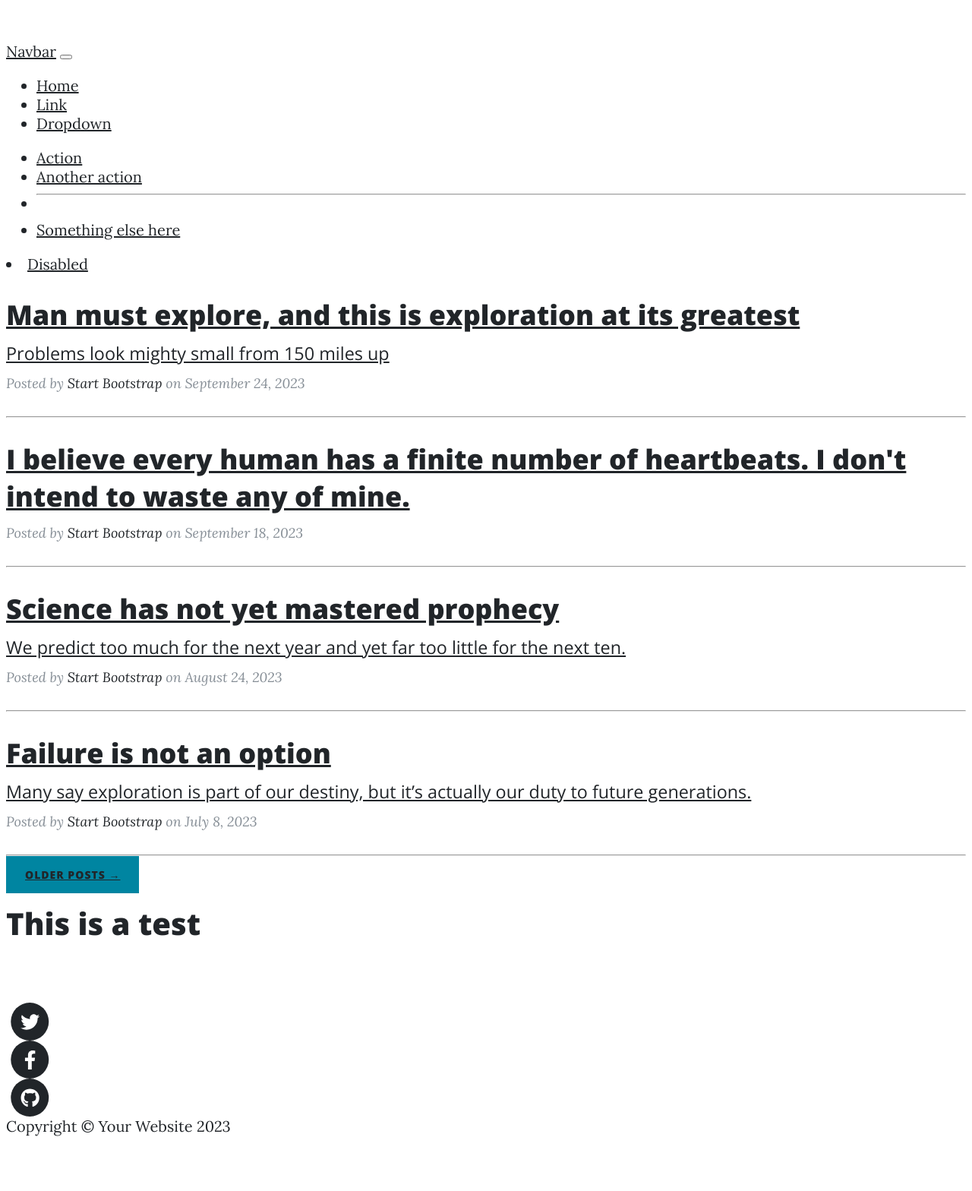
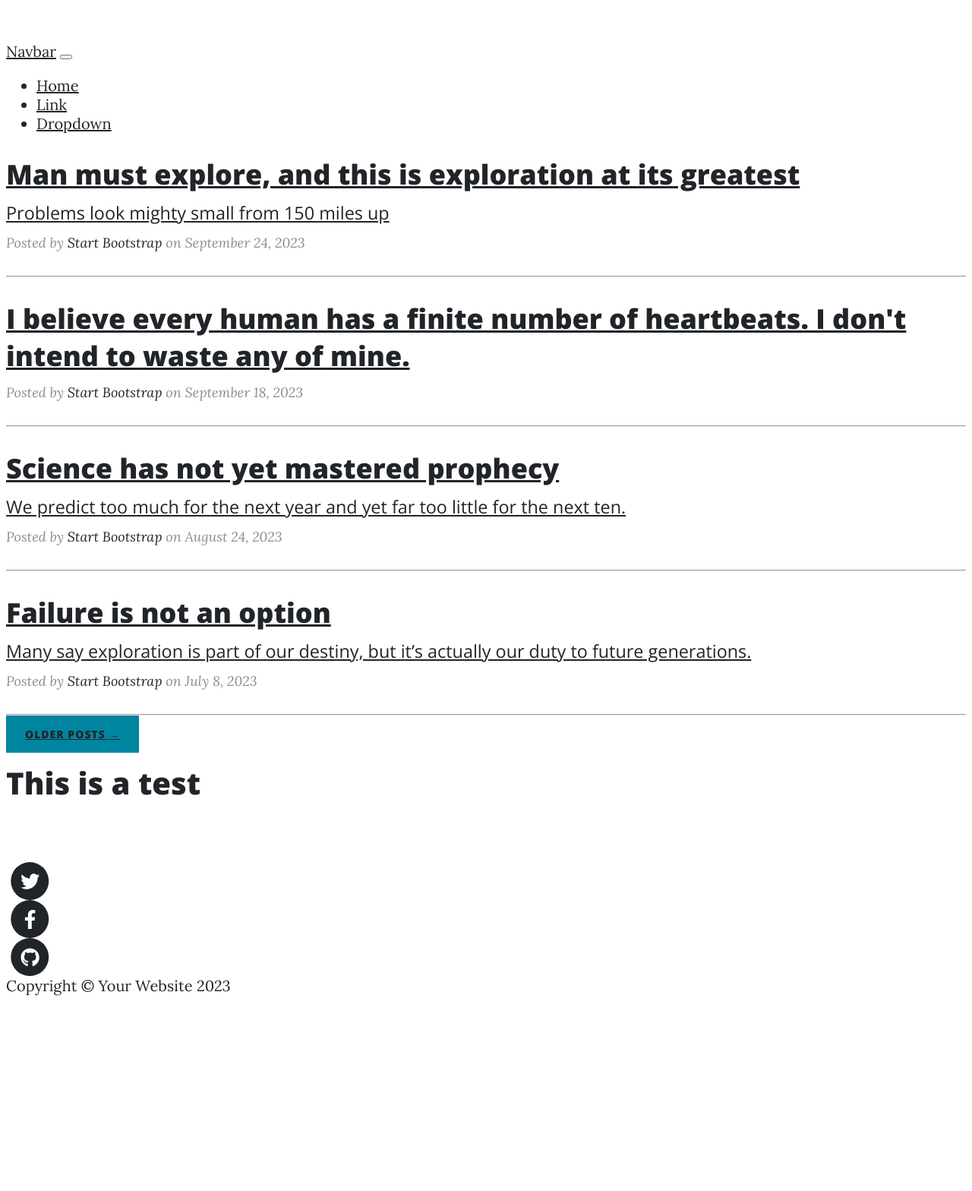
Before and after one commit to JamesCowans/Flipped_Burger_Co, a Django app: page / in a window 1280 px wide. Shown: the part 591-2159 px from the top of the page at 76% size. After the commit the page ends 1902 px from the top, so only its background shows below. Run offline with Django 4.2, Linux system fonts and the light colour scheme; some libraries are stand-ins or nearby versions.

Commit message:
removal of nav items not required

```diff
--- a/restaurant/templates/restaurant/base.html
+++ b/restaurant/templates/restaurant/base.html
@@ -38,8 +38,8 @@
     <!-- Navigation-->
 
 
-    <div class="row gx-4 gx-lg-5 justify-content-center">
-        <div class="col-md-10 col-lg-8 col-xl-7">
+    <div class="row">
+        <div class="col-md-12">
             <nav class="navbar navbar-expand-lg navbar-light bg-light">
 
                 <a class="navbar-brand" href="#">Navbar</a>
@@ -59,25 +59,21 @@
                             Dropdown
                             </a>
                         </li>
-                        </ul>
-                        <ul class="dropdown-menu" aria-labelledby="navbarDropdown">
+                    </ul>
+                        <!-- <ul class="dropdown-menu" aria-labelledby="navbarDropdown">
                             <li><a class="dropdown-item" href="#">Action</a></li>
                             <li><a class="dropdown-item" href="#">Another action</a></li>
                             <li><hr class="dropdown-divider"></li>
                             <li><a class="dropdown-item" href="#">Something else here</a></li>
-                        </ul>
+                        </ul> -->
 
-<li class="nav-item">
-<a class="nav-link disabled" href="#" tabindex="-1" aria-disabled="true">Disabled</a>
-</li>
-</ul>
+                </div>
+            </nav>
+        </div>
 
 
-</div>
-</nav>
 
-</div>
-</div>
+
     </div>
     <!-- Main Content-->
     <div class="container px-4 px-lg-5">
```
